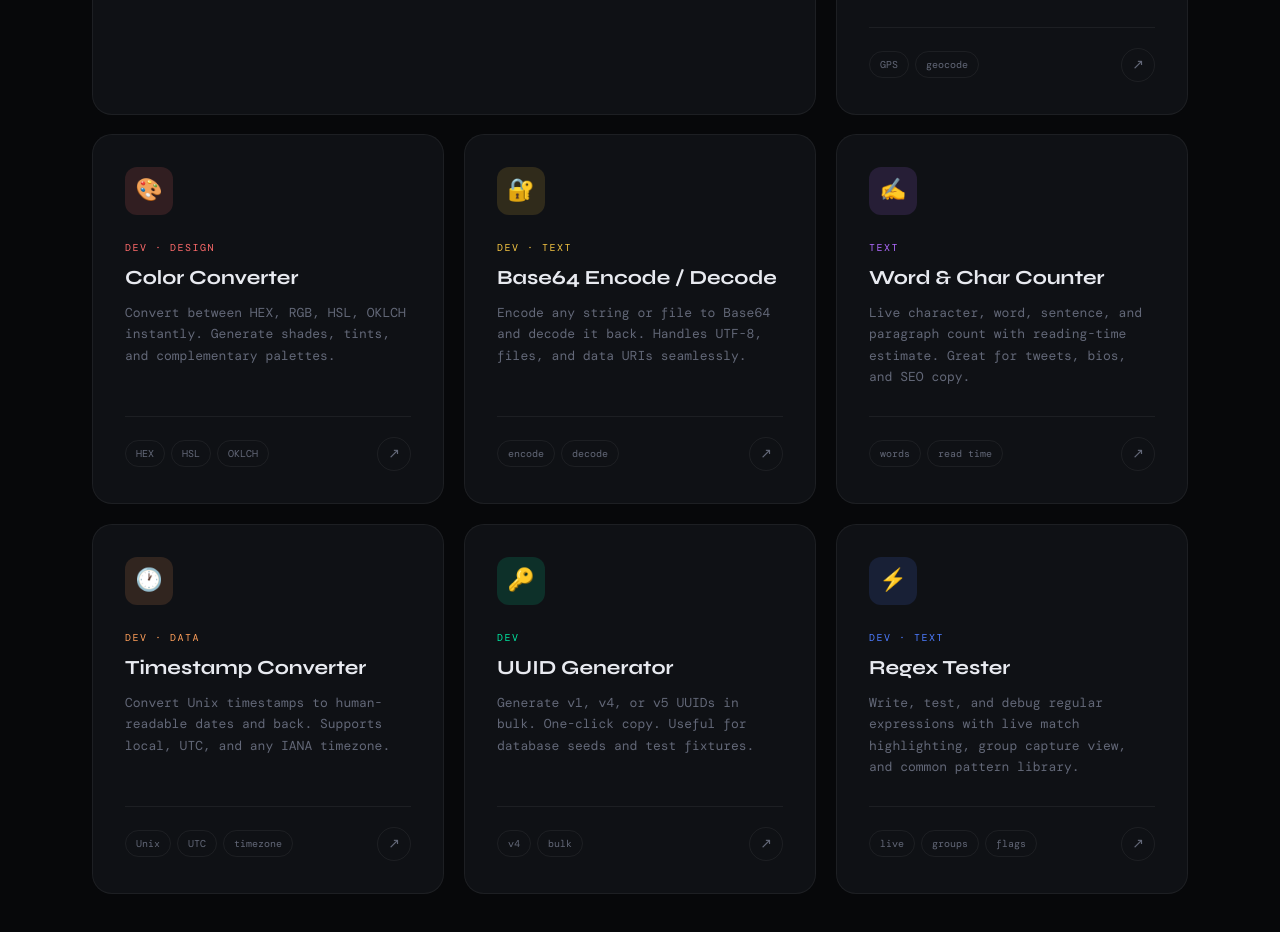
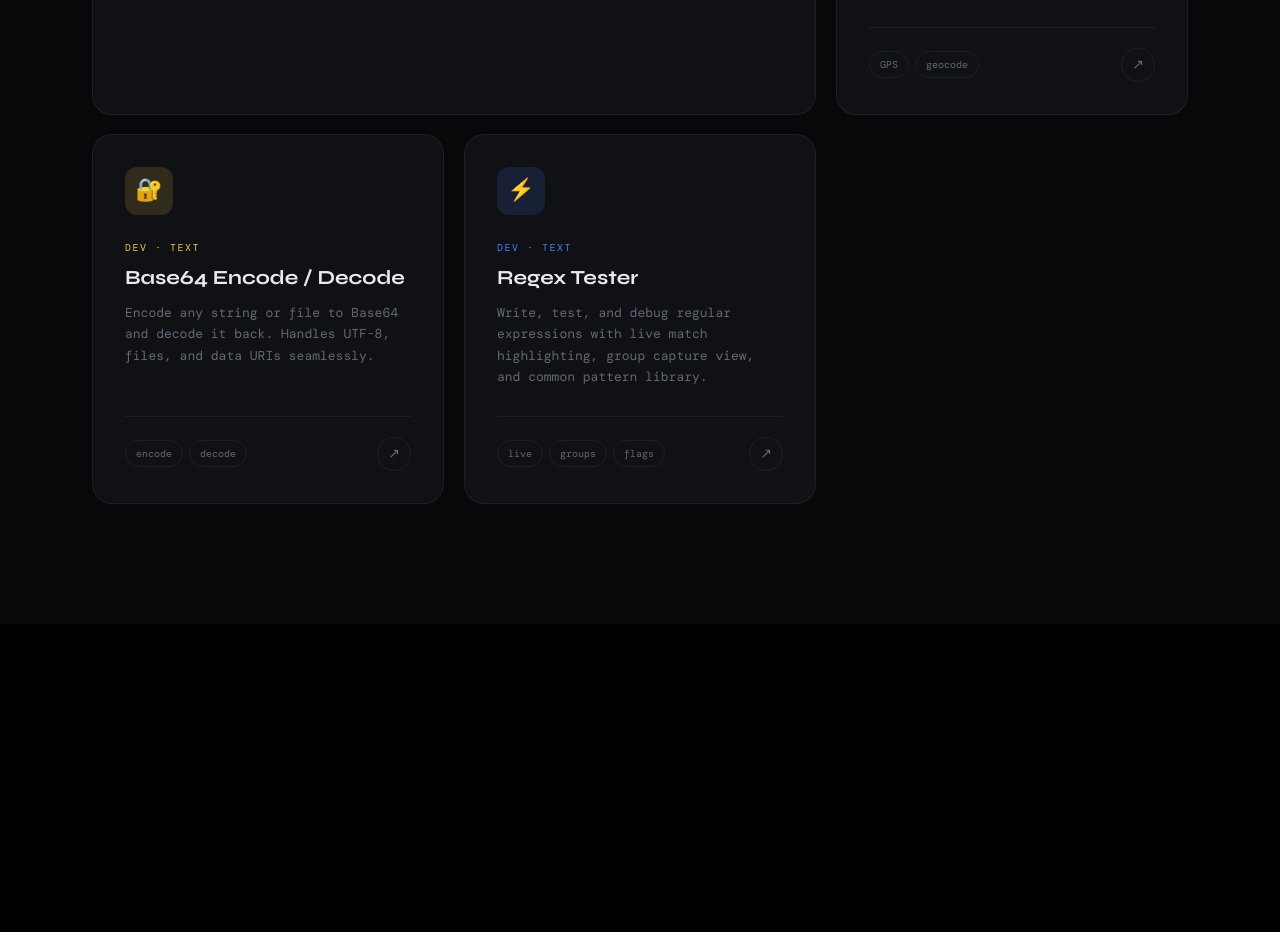
Before and after one commit to Suraj-Sangale/portfolio, a Next.js app: page /quick_tools in a window 1280 px wide. Shown: the part 960-1892 px from the top of the page. After the commit the page ends 1584 px from the top, so only its background shows below. Built offline with nearby package versions, Linux system fonts and the light colour scheme; a web font is replaced by a local one.

Commit message:
comment quick tools

```diff
--- a/components/quickToolsWrapper.js
+++ b/components/quickToolsWrapper.js
@@ -25,17 +25,17 @@ const TOOLS = [
     desc: "Get your current coordinates, address, altitude, and accuracy — all in one tap. Works offline via GPS.",
     badges: ["GPS", "geocode"],
   },
-  {
-    id: 3,
-    href: "tools/color-picker.html",
-    accent: "var(--accent-3)",
-    tags: ["dev"],
-    icon: "🎨",
-    tag: "Dev · Design",
-    title: "Color Converter",
-    desc: "Convert between HEX, RGB, HSL, OKLCH instantly. Generate shades, tints, and complementary palettes.",
-    badges: ["HEX", "HSL", "OKLCH"],
-  },
+  // {
+  //   id: 3,
+  //   href: "tools/color-picker.html",
+  //   accent: "var(--accent-3)",
+  //   tags: ["dev"],
+  //   icon: "🎨",
+  //   tag: "Dev · Design",
+  //   title: "Color Converter",
+  //   desc: "Convert between HEX, RGB, HSL, OKLCH instantly. Generate shades, tints, and complementary palettes.",
+  //   badges: ["HEX", "HSL", "OKLCH"],
+  // },
   {
     id: 4,
     href: "tool/base_64_coder",
@@ -47,39 +47,39 @@ const TOOLS = [
     desc: "Encode any string or file to Base64 and decode it back. Handles UTF-8, files, and data URIs seamlessly.",
     badges: ["encode", "decode"],
   },
-  {
-    id: 5,
-    href: "tools/word-counter.html",
-    accent: "var(--accent-5)",
-    tags: ["text"],
-    icon: "✍️",
-    tag: "Text",
-    title: "Word & Char Counter",
-    desc: "Live character, word, sentence, and paragraph count with reading-time estimate. Great for tweets, bios, and SEO copy.",
-    badges: ["words", "read time"],
-  },
-  {
-    id: 6,
-    href: "tools/timestamp.html",
-    accent: "var(--accent-6)",
-    tags: ["dev", "data"],
-    icon: "🕐",
-    tag: "Dev · Data",
-    title: "Timestamp Converter",
-    desc: "Convert Unix timestamps to human-readable dates and back. Supports local, UTC, and any IANA timezone.",
-    badges: ["Unix", "UTC", "timezone"],
-  },
-  {
-    id: 7,
-    href: "tools/uuid.html",
-    accent: "var(--accent-1)",
-    tags: ["dev"],
-    icon: "🔑",
-    tag: "Dev",
-    title: "UUID Generator",
-    desc: "Generate v1, v4, or v5 UUIDs in bulk. One-click copy. Useful for database seeds and test fixtures.",
-    badges: ["v4", "bulk"],
-  },
+  // {
+  //   id: 5,
+  //   href: "tools/word-counter.html",
+  //   accent: "var(--accent-5)",
+  //   tags: ["text"],
+  //   icon: "✍️",
+  //   tag: "Text",
+  //   title: "Word & Char Counter",
+  //   desc: "Live character, word, sentence, and paragraph count with reading-time estimate. Great for tweets, bios, and SEO copy.",
+  //   badges: ["words", "read time"],
+  // },
+  // {
+  //   id: 6,
+  //   href: "tools/timestamp.html",
+  //   accent: "var(--accent-6)",
+  //   tags: ["dev", "data"],
+  //   icon: "🕐",
+  //   tag: "Dev · Data",
+  //   title: "Timestamp Converter",
+  //   desc: "Convert Unix timestamps to human-readable dates and back. Supports local, UTC, and any IANA timezone.",
+  //   badges: ["Unix", "UTC", "timezone"],
+  // },
+  // {
+  //   id: 7,
+  //   href: "tools/uuid.html",
+  //   accent: "var(--accent-1)",
+  //   tags: ["dev"],
+  //   icon: "🔑",
+  //   tag: "Dev",
+  //   title: "UUID Generator",
+  //   desc: "Generate v1, v4, or v5 UUIDs in bulk. One-click copy. Useful for database seeds and test fixtures.",
+  //   badges: ["v4", "bulk"],
+  // },
   {
     id: 8,
     href: "tool/regex_tester",
```
